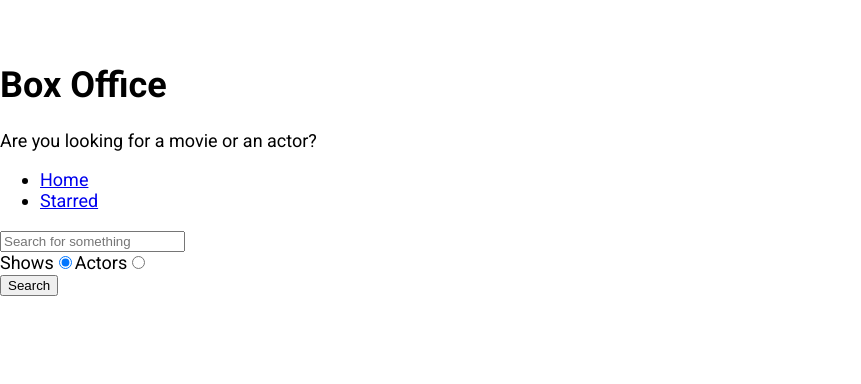
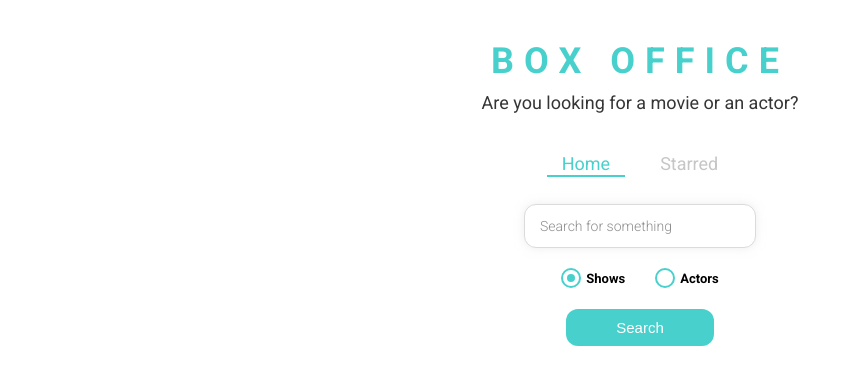
Before and after one commit to Archi-e/box-office, a React (Create React App) app: page / in a window 1280 px wide. Shown: the top 384 px of the page, without its empty margins (0-861 px from the left). Built offline with nearby package versions, Linux system fonts and the light colour scheme.

Commit message:
styled entire app

```diff
--- a/src/App.js
+++ b/src/App.js
@@ -5,8 +5,18 @@
 import Home from './pages/Home';
 import Starred from './pages/Starred';
 import Show from './pages/Show';
+import { ThemeProvider } from 'styled-components';
+
+const theme = {
+  mainColors: {
+    blue: '#48d1cc',
+    gray: '#c6c6c6',
+    dark: '#353535',
+  },
+};
 function App() {
   return (
+    <ThemeProvider theme={theme}>
       <Switch>
         <Route exact path="/">
           <Home />
@@ -21,6 +31,7 @@
           <div>Not found</div>
         </Route>
       </Switch>
+    </ThemeProvider>
   );
 }
 
--- /dev/null
+++ b/src/components/CustomRadio.js
@@ -0,0 +1,65 @@
+import React from 'react';
+import styled from 'styled-components';
+
+const RadioWrapper = styled.label`
+  display: block;
+  position: relative;
+  padding-left: 25px;
+  cursor: pointer;
+  font-size: 13px;
+  user-select: none;
+  font-weight: 700;
+  line-height: 1.65;
+
+  input {
+    position: absolute;
+    opacity: 0;
+    cursor: pointer;
+  }
+
+  span {
+    position: absolute;
+    top: 0;
+    left: 0;
+    height: 16px;
+    width: 16px;
+    background-color: #fff;
+    border: 2px solid ${({ theme }) => theme.mainColors.blue};
+    border-radius: 50%;
+  }
+
+  input:checked ~ span {
+    background-color: #fff;
+    border: 2px solid ${({ theme }) => theme.mainColors.blue};
+  }
+
+  span:after {
+    content: '';
+    position: absolute;
+    display: none;
+  }
+
+  input:checked ~ span:after {
+    display: block;
+  }
+
+  span:after {
+    top: 4px;
+    left: 4px;
+    width: 8px;
+    height: 8px;
+    border-radius: 50%;
+    background: ${({ theme }) => theme.mainColors.blue};
+  }
+`;
+const CustomRadio = ({ label, ...restProps }) => {
+  return (
+    <RadioWrapper htmlFor={restProps.id}>
+      {label}
+      <input {...restProps} type="radio" />
+      <span/>
+    </RadioWrapper>
+  );
+};
+
+export default CustomRadio;
--- a/src/components/Navs.js
+++ b/src/components/Navs.js
@@ -1,5 +1,7 @@
 import React from 'react';
-import { Link } from 'react-router-dom';
+import { useLocation } from 'react-router';
+
+import { NavList, LinkStyled } from './Navs.styled';
 
 const LINKS = [
   { to: '/', text: 'Home' },
@@ -7,16 +9,21 @@
 ];
 
 const Navs = () => {
+  const location = useLocation();
+
   return (
-    <div>
-      <ul>
-        {LINKS.map(item => (
-          <li key={item.to}>
-            <Link to={item.to}>{item.text}</Link>
-          </li>
-        ))}
-      </ul>
-    </div>
+    <NavList>
+      {LINKS.map(item => (
+        <li key={item.to}>
+          <LinkStyled
+            to={item.to}
+            className={item.to === location.pathname ? 'active' : ''}
+          >
+            {item.text}
+          </LinkStyled>
+        </li>
+      ))}
+    </NavList>
   );
 };
 
--- /dev/null
+++ b/src/components/Navs.styled.js
@@ -0,0 +1,41 @@
+import styled from 'styled-components';
+import { Link } from 'react-router-dom';
+
+export const NavList = styled.ul`
+  display: flex;
+  justify-content: center;
+  list-style: none;
+  margin: 0 0 30px;
+  padding: 0;
+`;
+
+export const LinkStyled = styled(Link)`
+  margin: 0 10px;
+  padding: 3px 15px;
+  position: relative;
+  text-decoration: none;
+  color: ${({ theme }) => theme.mainColors.gray};
+  &.active {
+    color: ${({ theme }) => theme.mainColors.blue};
+    &:after {
+      content: '';
+      position: absolute;
+      display: block;
+      height: 2px;
+      left: 0%;
+      bottom: 0;
+      background-color: ${({ theme }) => theme.mainColors.blue};
+      animation: slide-in 0.3s ease-in forwards;
+      @keyframes slide-in {
+        from {
+          left: 50%;
+          width: 0;
+        }
+        to {
+          left: 0%;
+          width: 100%;
+        }
+      }
+    }
+  }
+`;
--- a/src/components/Title.js
+++ b/src/components/Title.js
@@ -1,12 +1,13 @@
-import React from 'react'
+import React from 'react';
+import { TitleWrapper } from './Title.styled';
 
-const Title = ({title, subtitle}) => {
-    return (
-        <div>
-            <h1>{title}</h1>
-            <p>{subtitle}</p>
-        </div>
-    )
-}
+const Title = ({ title, subtitle }) => {
+  return (
+    <TitleWrapper>
+      <h1>{title}</h1>
+      <p>{subtitle}</p>
+    </TitleWrapper>
+  );
+};
 
-export default Title
+export default Title;
--- /dev/null
+++ b/src/components/Title.styled.js
@@ -0,0 +1,18 @@
+import styled from 'styled-components';
+
+export const TitleWrapper = styled.div`
+  text-align: center;
+  margin: 0 0 40px;
+
+  h1 {
+    color: ${({ theme }) => theme.mainColors.blue};
+    letter-spacing: 10px;
+    text-transform: uppercase;
+    margin: 0 0 10px;
+  }
+
+  p {
+    color: ${({ theme }) => theme.mainColors.dark};
+    margin: 0;
+  }
+`;
--- a/src/pages/Home.js
+++ b/src/pages/Home.js
@@ -1,9 +1,15 @@
 import React, { useState } from 'react';
 import ActorGrid from '../components/actor/ActorGrid';
+import CustomRadio from '../components/CustomRadio';
 import MainPageLayout from '../components/MainPageLayout';
 import ShowGrid from '../components/show/ShowGrid';
 import { apiGet } from '../misc/config';
 import { useLastQuery } from '../misc/custom-hooks';
+import {
+  RadioInputsWrapper,
+  SearchButtonWrapper,
+  SearchInput,
+} from './Home.styled';
 
 const Home = () => {
   const [input, setInput] = useLastQuery();
@@ -53,7 +59,7 @@
 
   return (
     <MainPageLayout>
-      <input
+      <SearchInput
         type="text"
         placeholder="Search for something"
         onChange={onInputChange}
@@ -61,32 +67,33 @@
         value={input}
       />
 
-      <div>
-        <label htmlFor="shows-search">
-          Shows
-          <input
+      <RadioInputsWrapper>
+        <div>
+          <CustomRadio
+            label="Shows"
             id="shows-search"
-            type="radio"
             value="shows"
             checked={isShowsSearch}
             onChange={onRadioChange}
           />
-        </label>
+        </div>
 
-        <label htmlFor="actors-search">
-          Actors
-          <input
+        <div>
+          <CustomRadio
+            label="Actors"
             id="actors-search"
-            type="radio"
             value="people"
             checked={!isShowsSearch}
             onChange={onRadioChange}
           />
-        </label>
-      </div>
-      <button type="button" onClick={onSearch}>
-        Search
-      </button>
+        </div>
+      </RadioInputsWrapper>
+      <SearchButtonWrapper>
+        <button type="button" onClick={onSearch}>
+          Search
+        </button>
+      </SearchButtonWrapper>
+
       {renderResults()}
     </MainPageLayout>
   );
--- /dev/null
+++ b/src/pages/Home.styled.js
@@ -0,0 +1,49 @@
+import styled from "styled-components";
+
+export const SearchInput = styled.input`
+display: block;
+font-family: 'Roboto', sans-serif;
+width: 200px;
+margin: auto;
+outline: none;
+padding: 13px 15px;
+border: 1px solid #dbdbdb;
+box-shadow: 0px 0px 10px 0px rgba(219, 219, 219, 0.5);
+font-size: 14px;
+border-radius: 12px;
+color: #8d8d8d;
+
+&::placeholder {
+  font-weight: 300;
+  color: #8d8d8d;
+}
+`;
+
+export const RadioInputsWrapper = styled.div`
+display: flex;
+justify-content: center;
+margin: 20px 0;
+
+div {
+  margin: 0 15px;
+}
+`;
+
+export const SearchButtonWrapper = styled.div`
+text-align: center;
+margin-bottom: 35px;
+
+button {
+  color: #fff;
+  background-color: ${({ theme }) => theme.mainColors.blue};
+  margin: auto;
+  padding: 10px 50px;
+  font-size: 15px;
+  border: none;
+  outline: none;
+  border-radius: 12px;
+  &:hover {
+    cursor: pointer;
+  }
+}
+`;
```
Lines whose indentation alone changed are shown as unchanged.
